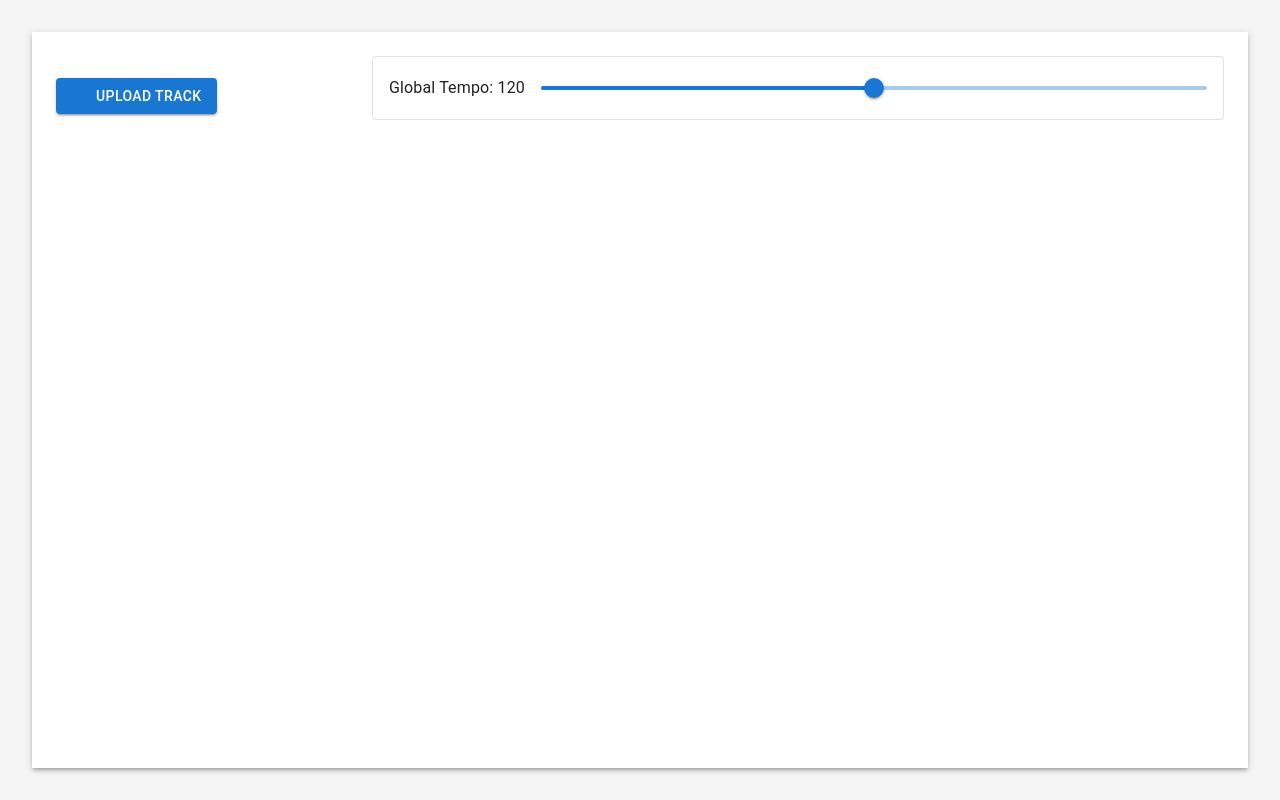
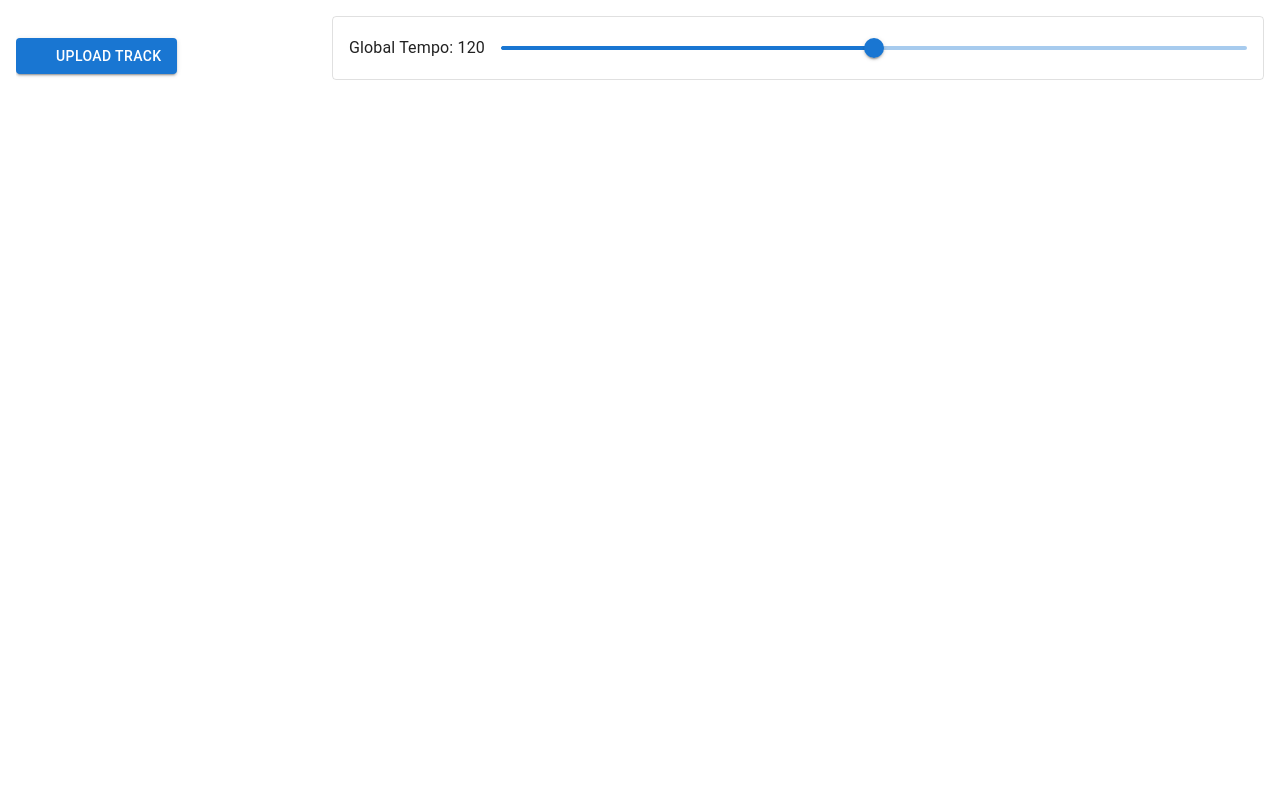
Before and after one commit to binaryfoundry/mixdesk, a React (Vite) app: page / in a window 1280 px wide. Built offline with nearby package versions, Linux system fonts and the light colour scheme; some icons are missing.

Commit message:
More Fixes to Full Screen Layout

```diff
--- a/src/App.tsx
+++ b/src/App.tsx
@@ -4,12 +4,14 @@ import AudioPlayer from './components/AudioPlayer';
 function App() {
   return (
     <Box sx={{
-      width: '100%',
-      height: '100%',
+      position: 'fixed',
+      top: 0,
+      left: 0,
+      right: 0,
+      bottom: 0,
       display: 'flex',
       flexDirection: 'column',
-      padding: 4,
-      backgroundColor: '#f5f5f5'
+      overflow: 'hidden'
     }}>
       <AudioPlayer />
     </Box>
--- a/src/components/AudioPlayer.tsx
+++ b/src/components/AudioPlayer.tsx
@@ -16,29 +16,39 @@ export default function AudioPlayer() {
 
   return (
     <Paper elevation={3} sx={{
-      p: 3,
+      p: 2,
       width: '100%',
       height: '100%',
       borderRadius: 0,
       display: 'flex',
-      flexDirection: 'column'
+      flexDirection: 'column',
+      boxSizing: 'border-box',
+      overflow: 'hidden'
     }}>
       <Box sx={{
         display: 'flex',
         flexDirection: 'column',
         gap: 2,
-        height: '100%'
+        height: '100%',
+        width: '100%',
+        boxSizing: 'border-box',
+        overflow: 'hidden'
       }}>
         <Box sx={{
           display: 'flex',
           gap: 2,
-          alignItems: 'center'
+          alignItems: 'center',
+          width: '100%',
+          boxSizing: 'border-box',
+          overflow: 'hidden',
+          flexShrink: 0
         }}>
           <Box sx={{
             display: 'flex',
             gap: 2,
             alignItems: 'center',
-            minWidth: '300px'
+            minWidth: '300px',
+            flexShrink: 0
           }}>
             <input
               type="file"
@@ -63,7 +73,10 @@ export default function AudioPlayer() {
             </label>
           </Box>
 
-          <Box sx={{ flex: 1 }}>
+          <Box sx={{
+            flex: 1,
+            minWidth: 0
+          }}>
             <TempoControl
               tempo={globalTempo}
               onChange={handleTempoChange}
@@ -71,7 +84,13 @@ export default function AudioPlayer() {
           </Box>
         </Box>
 
-        <Box sx={{ flex: 1, overflow: 'auto' }}>
+        <Box sx={{
+          flex: 1,
+          overflow: 'auto',
+          width: '100%',
+          boxSizing: 'border-box',
+          minHeight: 0  // Allow flex container to shrink
+        }}>
           <TrackList
             tracks={tracks}
             onPlayPause={handlePlayPause}
```
